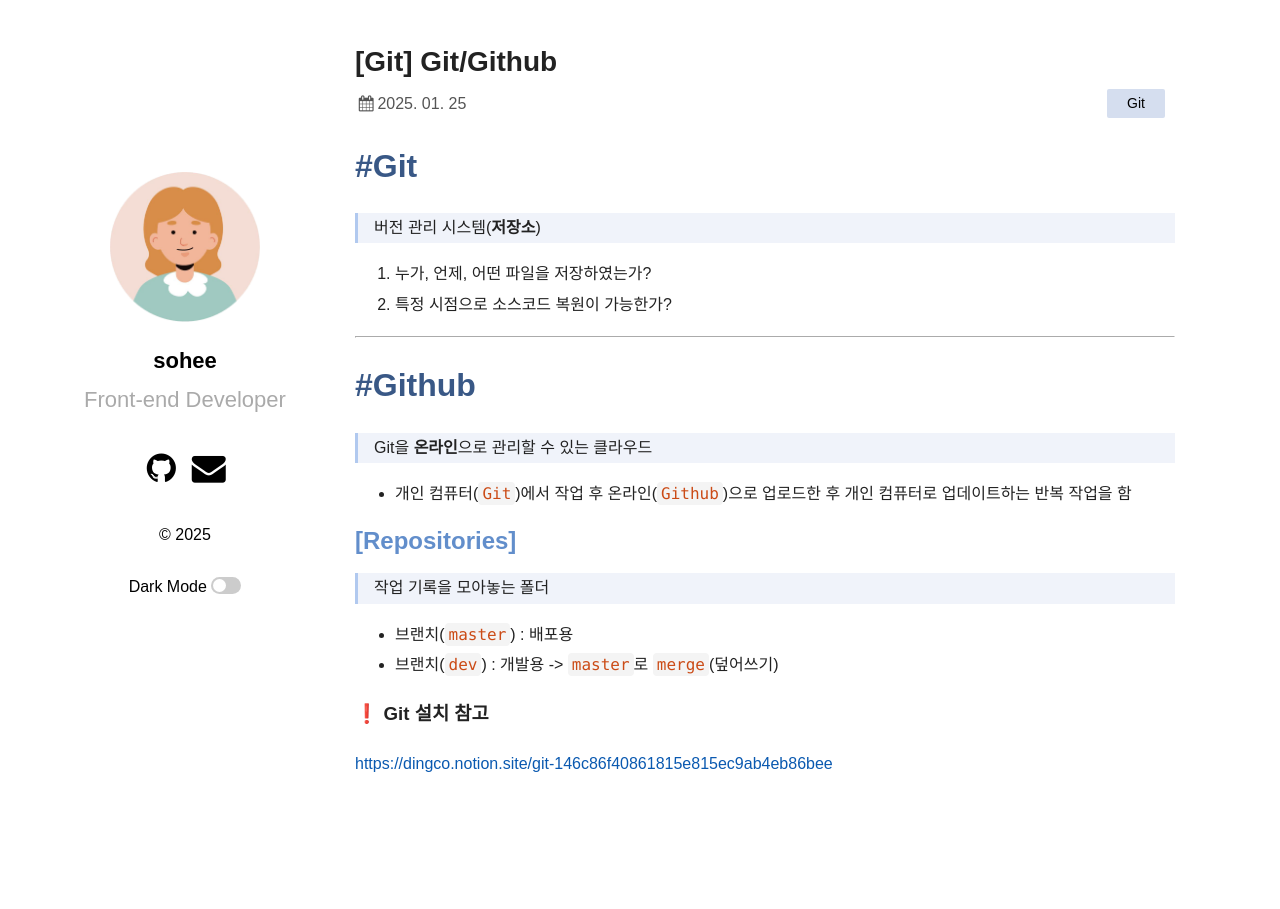
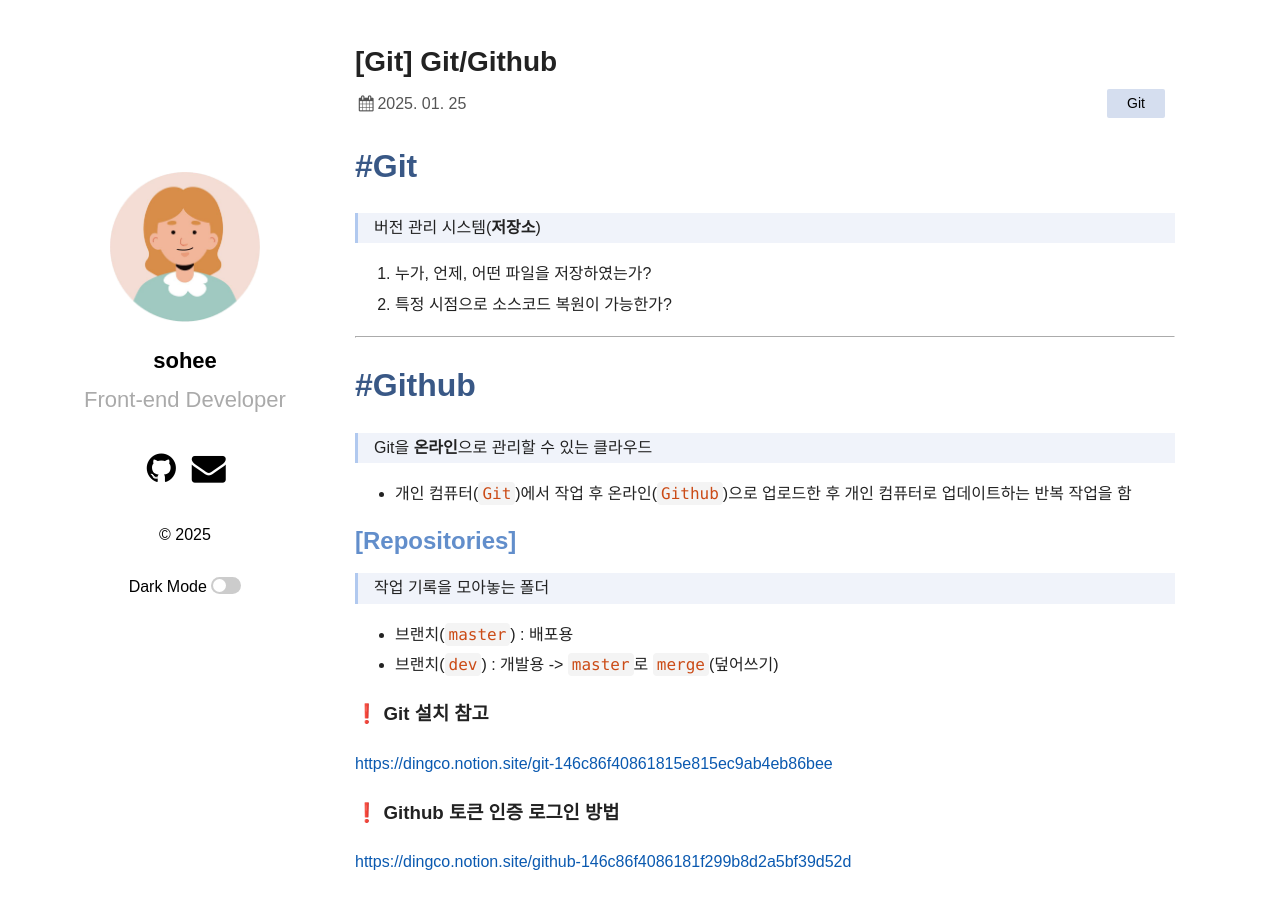
Before and after one commit to shkim00216/shkim00216.github.io, a Jekyll site: the page built from _posts/2025-01-25-git.md, in a window 1280 px wide and 922 px high. Shown: the top 909 px of the window. Built offline with Jekyll 4.4.1, drawn with Linux system fonts in a browser that asks for light colours; some web fonts are replaced.

Commit message:
Update 2025-01-25-git.md

```diff
--- a/_posts/2025-01-25-git.md
+++ b/_posts/2025-01-25-git.md
@@ -30,3 +30,7 @@
 ### ❗️ Git 설치 참고
 
 <https://dingco.notion.site/git-146c86f40861815e815ec9ab4eb86bee>
+
+### ❗️ Github 토큰 인증 로그인 방법
+
+<https://dingco.notion.site/github-146c86f4086181f299b8d2a5bf39d52d>
```
